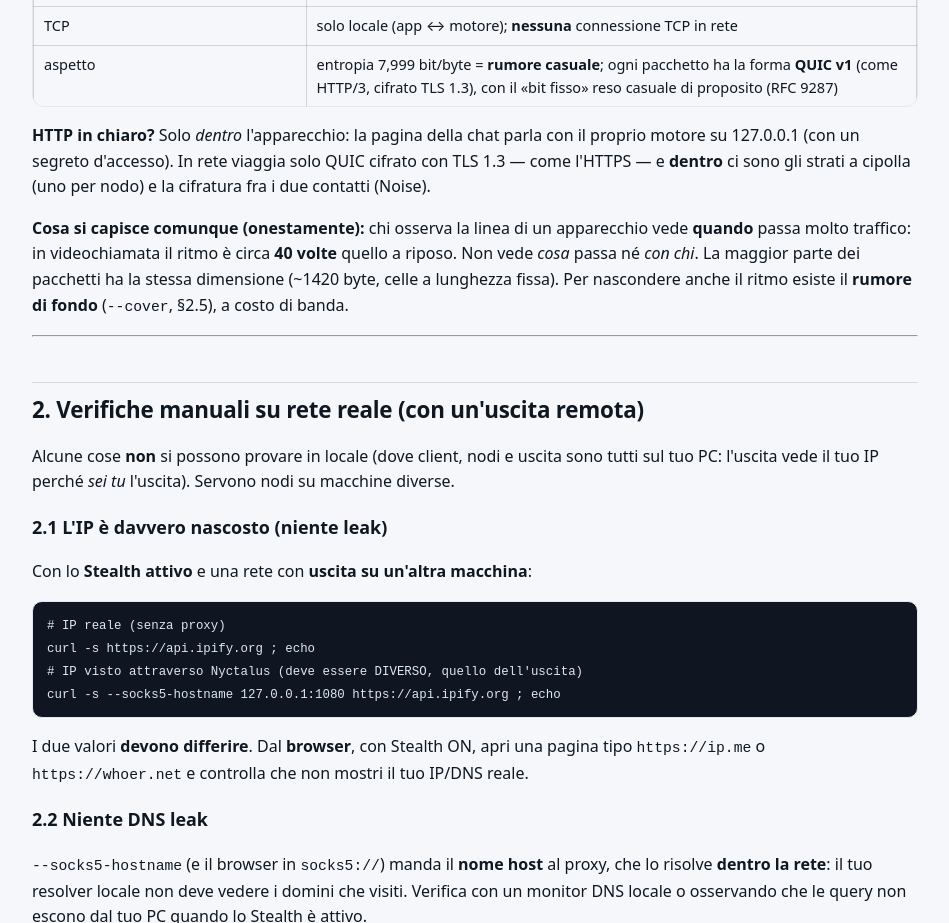
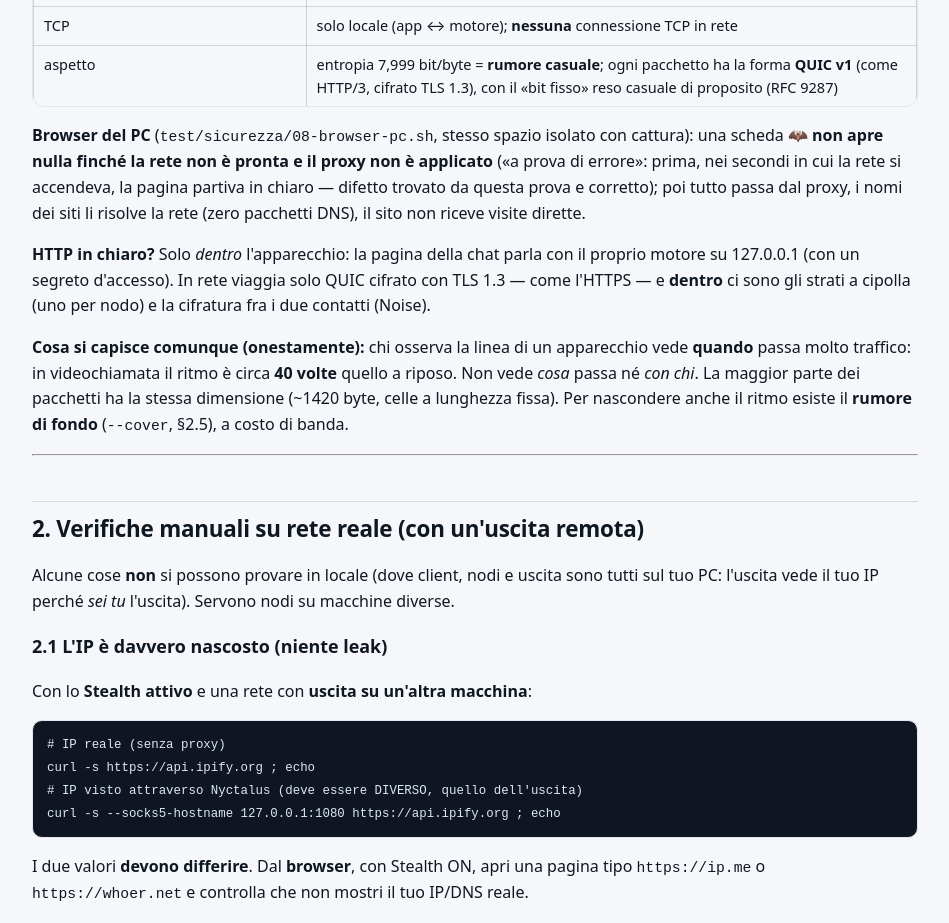
Before and after one commit to RedRider21/Nyctalus-Protocol, a plain HTML site: page manuali/SICUREZZA.html in a window 1280 px wide. Shown: the part 1485-2408 px from the top of the page, without its empty margins (296-1245 px from the left). Drawn offline with Linux system fonts and the light colour scheme.

Commit message:
Manuali: prova del browser del PC, browser 🦇

```diff
--- a/manuali/SICUREZZA.html
+++ b/manuali/SICUREZZA.html
@@ -97,6 +97,11 @@ in mezzo alla rete:</p>
 </tr>
 </tbody>
 </table>
+<p><strong>Browser del PC</strong> (<code>test/sicurezza/08-browser-pc.sh</code>, stesso spazio isolato con cattura): una
+scheda 🦇 <strong>non apre nulla finché la rete non è pronta e il proxy non è applicato</strong> («a prova
+di errore»: prima, nei secondi in cui la rete si accendeva, la pagina partiva in chiaro — difetto
+trovato da questa prova e corretto); poi tutto passa dal proxy, i nomi dei siti li risolve la
+rete (zero pacchetti DNS), il sito non riceve visite dirette.</p>
 <p><strong>HTTP in chiaro?</strong> Solo <em>dentro</em> l'apparecchio: la pagina della chat parla con il proprio
 motore su 127.0.0.1 (con un segreto d'accesso). In rete viaggia solo QUIC cifrato con TLS 1.3 —
 come l'HTTPS — e <strong>dentro</strong> ci sono gli strati a cipolla (uno per nodo) e la cifratura fra i
```
Also changed, not shown: manuali/MANUALE-PROVE.html (+4 -0 lines).
